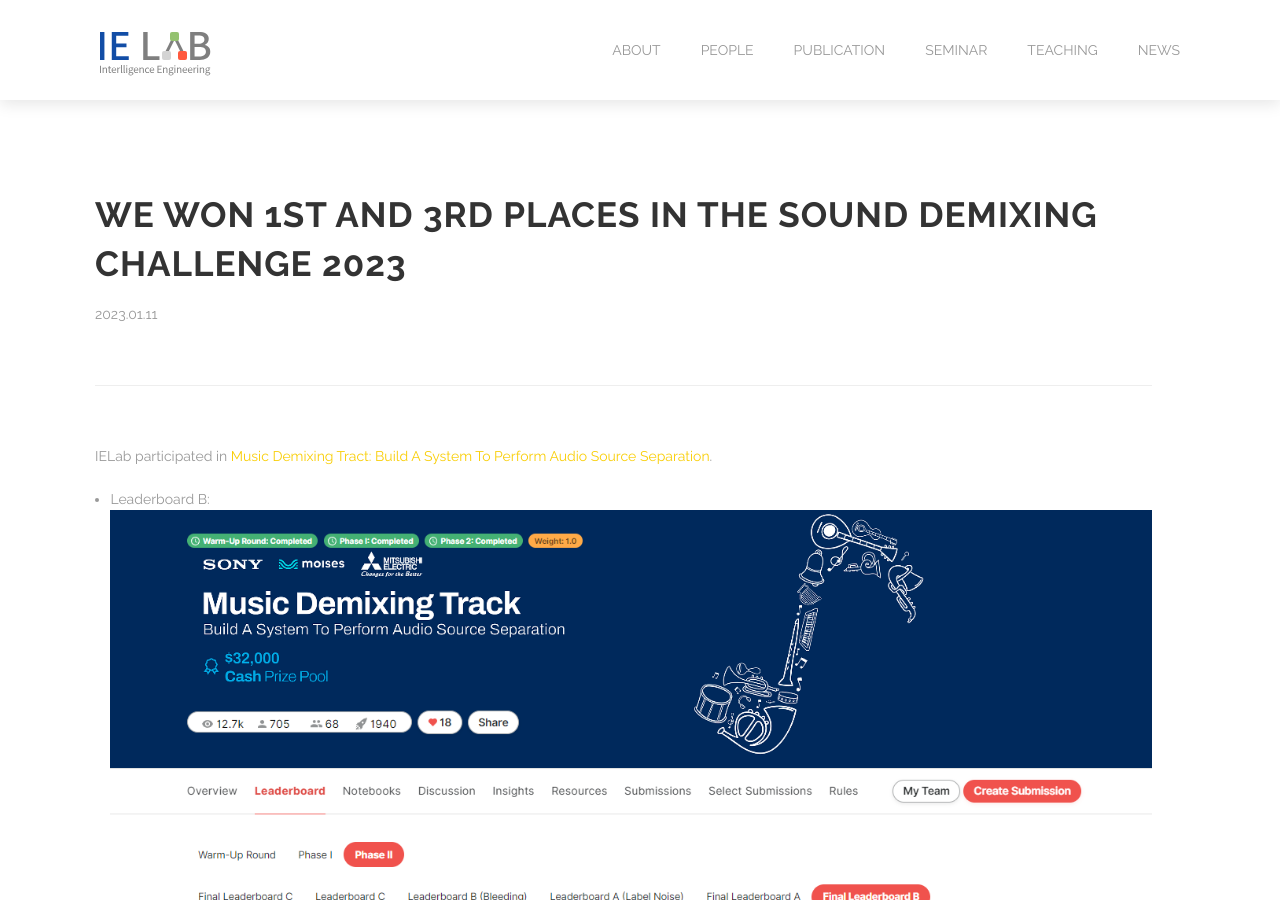
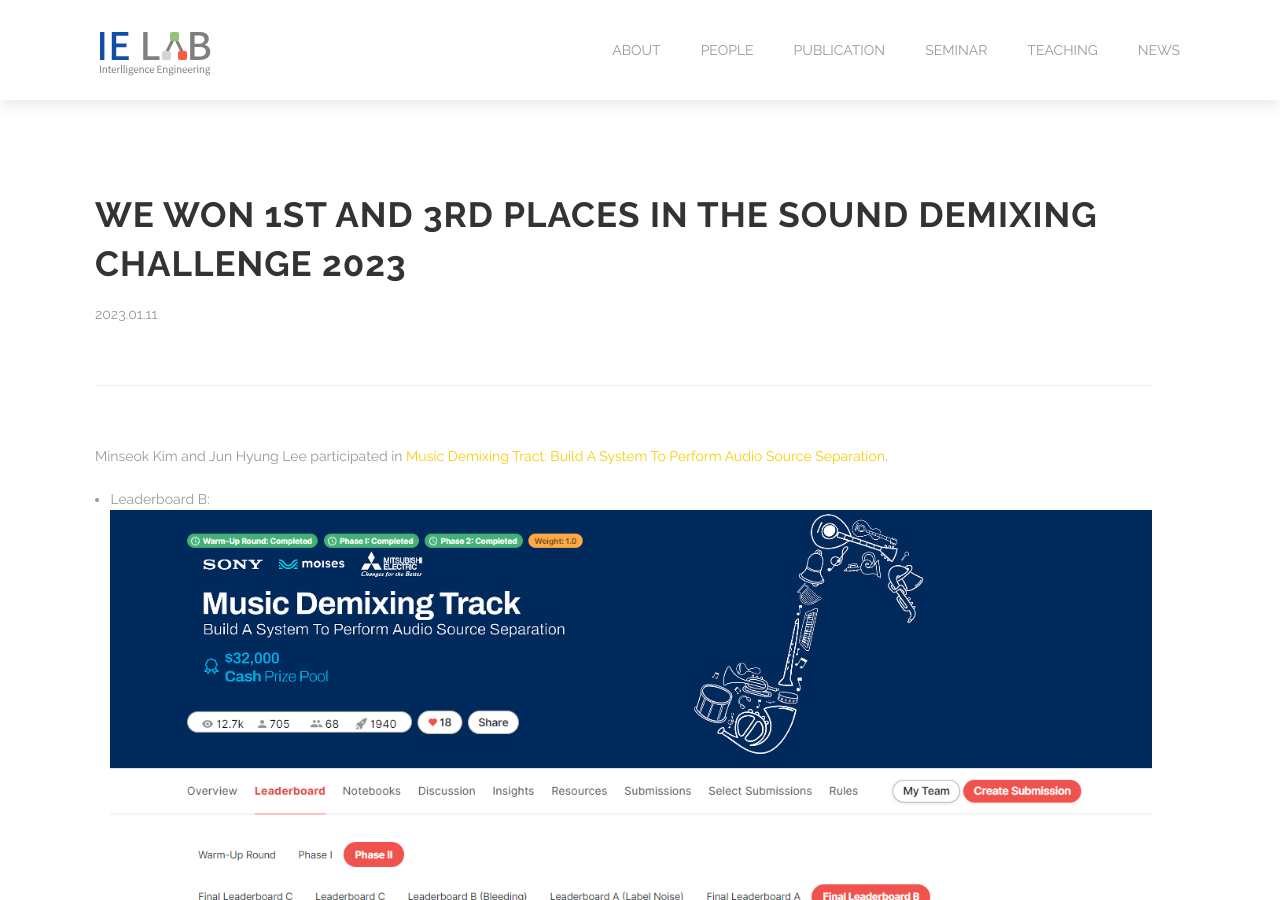
Before and after one commit to kuielab/kuielab.github.io, a Jekyll site: the page built from _posts/news/2023-01-11-Sony-challenge.md, in a window 1280 px wide and 900 px high. Built offline with Jekyll 4.4.1, drawn with Linux system fonts in a browser that asks for light colours.

Commit message:
Update 2023-01-11-Sony-challenge.md

```diff
--- a/_posts/news/2023-01-11-Sony-challenge.md
+++ b/_posts/news/2023-01-11-Sony-challenge.md
@@ -4,7 +4,7 @@
 categories: [news]
 ---
 
-IELab participated in [Music Demixing Tract: Build A System To Perform Audio Source Separation](https://www.aicrowd.com/challenges/sound-demixing-challenge-2023/problems/music-demixing-track-mdx-23).
+Minseok Kim and Jun Hyung Lee participated in [Music Demixing Tract: Build A System To Perform Audio Source Separation](https://www.aicrowd.com/challenges/sound-demixing-challenge-2023/problems/music-demixing-track-mdx-23).
 
 - Leaderboard B:
 ![](/images/B.png)
```
